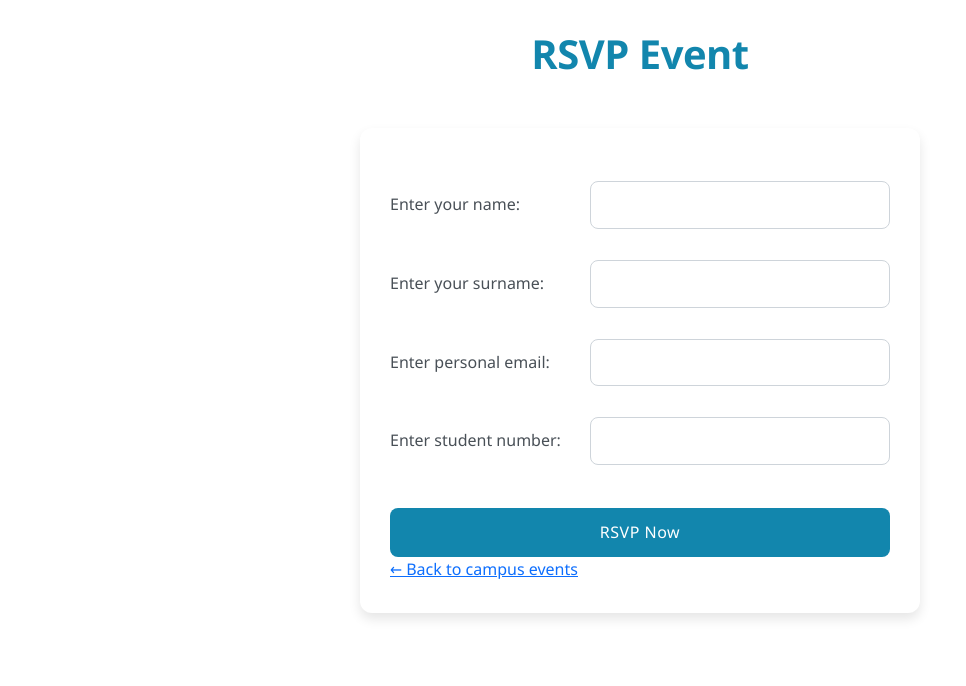
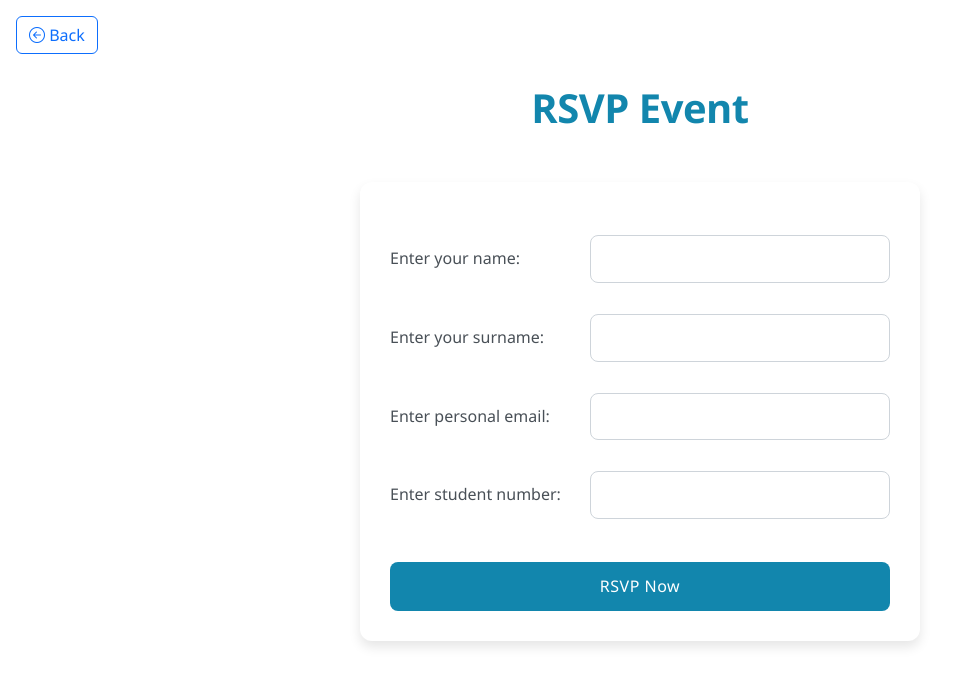
Before and after one commit to Thembeka-Yvonne/MEB-HUB-PROJECT, a Django app: template events/templates/events/rsvp_event.html in a window 1280 px wide. Shown: the part 58-744 px from the top of the page, without its empty margins (0-966 px from the left). Run offline with Django 5.2, Linux system fonts and the light colour scheme; the template is opened without the code that fills it, so the values that code supplies are empty; some libraries are stand-ins or nearby versions.

Commit message:
altered buttons

```diff
--- a/events/templates/events/events_home.html
+++ b/events/templates/events/events_home.html
@@ -158,6 +158,11 @@
     </nav>
 
     <main>
+        <div class="mb-4 ms-3 mt-3">
+      <button class="btn btn-outline-primary" >
+       <a href="{% url 'account:home' %}" style="text-decoration: none;" ><i class="bi bi-arrow-left-circle"> </i> Back</a>
+      </button>
+    </div>
         <h1 class="events-heading">Campus Events</h1>
         <div class="main-container">
             {% if events %}
--- a/events/templates/events/rsvp_event.html
+++ b/events/templates/events/rsvp_event.html
@@ -11,7 +11,9 @@
 <head>
     <meta charset="UTF-8">
     <meta name="viewport" content="width=device-width, initial-scale=1.0">
-    <link href="https://cdn.jsdelivr.net/npm/bootstrap@5.1.3/dist/css/bootstrap.min.css" rel="stylesheet">
+    <!-- Bootstrap and Icons -->
+  <link href="https://cdn.jsdelivr.net/npm/bootstrap@5.3.3/dist/css/bootstrap.min.css" rel="stylesheet">
+  <link href="https://cdn.jsdelivr.net/npm/bootstrap-icons@1.11.3/font/bootstrap-icons.css" rel="stylesheet">
     <title>RSVP Event</title>
     <script type="text/javascript" src="https://cdn.jsdelivr.net/npm/@emailjs/browser@4/dist/email.min.js"></script>
     <script src="{% static 'assets/events/index.js' %}"></script>
@@ -207,6 +209,12 @@
 
     <!-- Main Content -->
     <main >
+
+    <div class="mb-4 ms-3 mt-3">
+      <button class="btn btn-outline-primary" >
+        <i class="bi bi-arrow-left-circle"></i> <a href="{% url 'events_home' %}" style="text-decoration: none;" >Back</a>
+      </button>
+    </div>
         <div class="main-container">
             <h1>RSVP Event</h1>
             <div class="container">
@@ -240,7 +248,6 @@
                 </tr>
             </table>
             <button type="submit" onclick="event.preventDefault(); sendEmailAndSubmit();">RSVP Now</button>
-                 <a href="{% url 'events_home' %}" class="back-link">← Back to campus events</a>
         </form>
     </div>
         </div>
```
